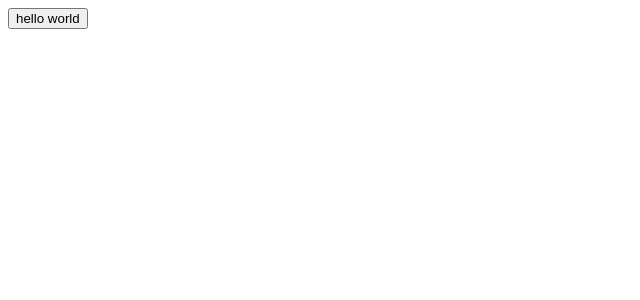
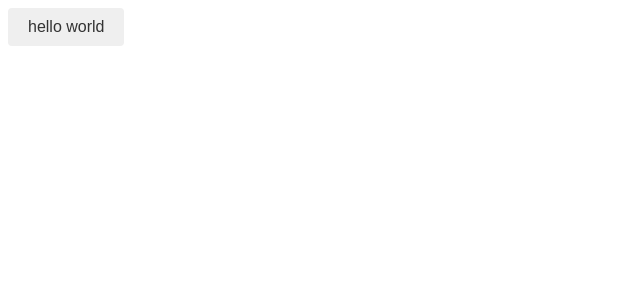
Before and after one commit to wmasfoe/legendary-design, a React (Vite) app in the folder packages/legendary-ui/: page / in a window 1280 px wide. Shown: the top 300 px of the page, without its empty margins (0-640 px from the left). Built offline with nearby package versions, Linux system fonts and the light colour scheme.

Commit message:
fix: 修复 classname 覆盖问题

```diff
--- a/package.json
+++ b/package.json
@@ -20,6 +20,7 @@
     "eslint": "^8.23.0",
     "eslint-config-airbnb": "^19.0.4",
     "eslint-plugin-import": "^2.26.0",
-    "eslint-plugin-jsx-a11y": "^6.6.1"
+    "eslint-plugin-jsx-a11y": "^6.6.1",
+    "sass": "^1.54.9"
   }
 }
--- a/packages/legendary-ui/components/Button/Button.tsx
+++ b/packages/legendary-ui/components/Button/Button.tsx
@@ -1,23 +1,24 @@
 import { memo } from "react"
 import type { ButtonProps } from './types'
 import { useClassNames, useDefaultProps } from '@legendary/hooks'
+import './style.scss'
 
 const Button = (props: ButtonProps) => {
   const { btnType, children, disabled, ...other } = useDefaultProps(props, {
     btnType: 'primary',
     disabled: false
   })
-  const classnames = useClassNames(['btn', `btn-${btnType}`], {
+  const classnames = useClassNames(['btn', `btn-${btnType}`, props.className], {
     disabled,
   })
 
-  return <>
+  return <div className="l-button">
     {
       btnType === 'link' ?
-        <a className={classnames} {...other}>{children}</a>:
-        <button className={classnames} disabled={disabled} {...other}>{ children }</button>
+        <a {...other} className={classnames}>{children}</a>:
+        <button {...other} className={classnames} disabled={disabled}>{ children }</button>
     }
-  </>;
+  </div>;
 };
 
 export default memo(Button);
--- /dev/null
+++ b/packages/legendary-ui/components/Button/style.scss
@@ -0,0 +1,14 @@
+.l-button {
+  @layer base {
+    & .btn {
+      outline: none;
+      border: none;
+      padding: 10px 20px;
+      font-size: 16px;
+      font-weight: 400;
+      color: #333;
+      border-radius: 4px;
+      cursor: pointer;
+    }
+  }
+}
```
Also changed, not shown: 1 other file (tests, documents, lock files or other folders).
